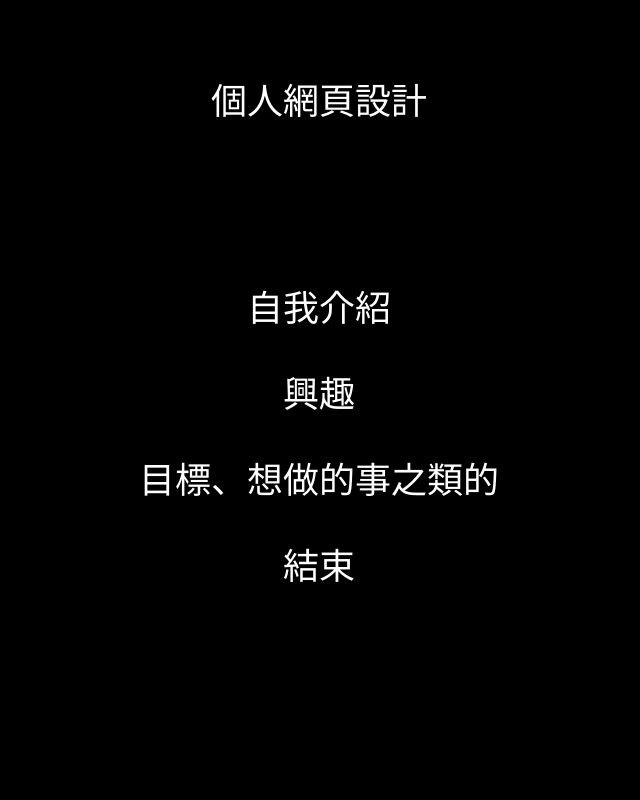
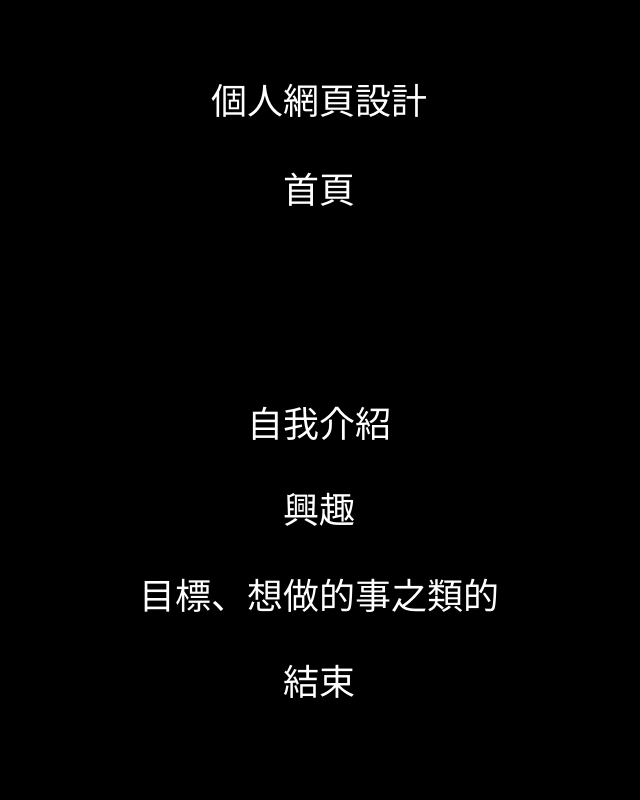
Before and after one commit to starbust-stream/starbust-stream.github.io, a plain HTML site: page 4081218/index.html in a window 1280 px wide. Shown: the top 800 px of the page, without its empty margins (321-961 px from the left). Drawn offline with nearby package versions, Linux system fonts and the light colour scheme.

Commit message:
personalweb2

```diff
--- a/4081218/index.html
+++ b/4081218/index.html
@@ -19,6 +19,7 @@ p{
   <div class="w3-black w3-container w3-center" style="height:1000px">
     <div class="w3-padding-64">
       <h1>個人網頁設計</h1>
+      <p>首頁</p>
     </div>
     <div class="w3-padding-64">
       <a href="#int myself" class="w3-button w3-black w3-block w3-hover-teal w3-padding-16">自我介紹</a>
```
